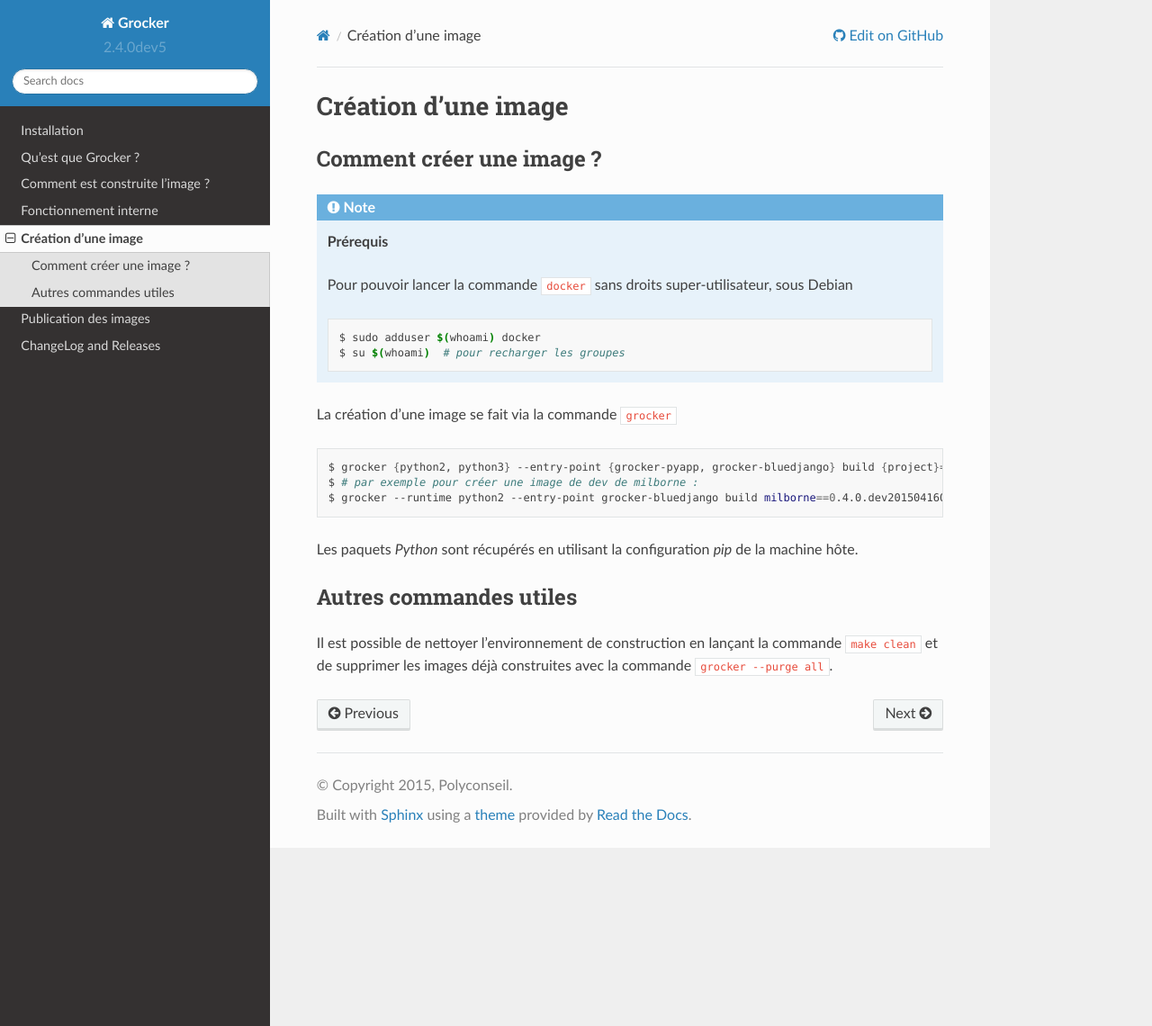
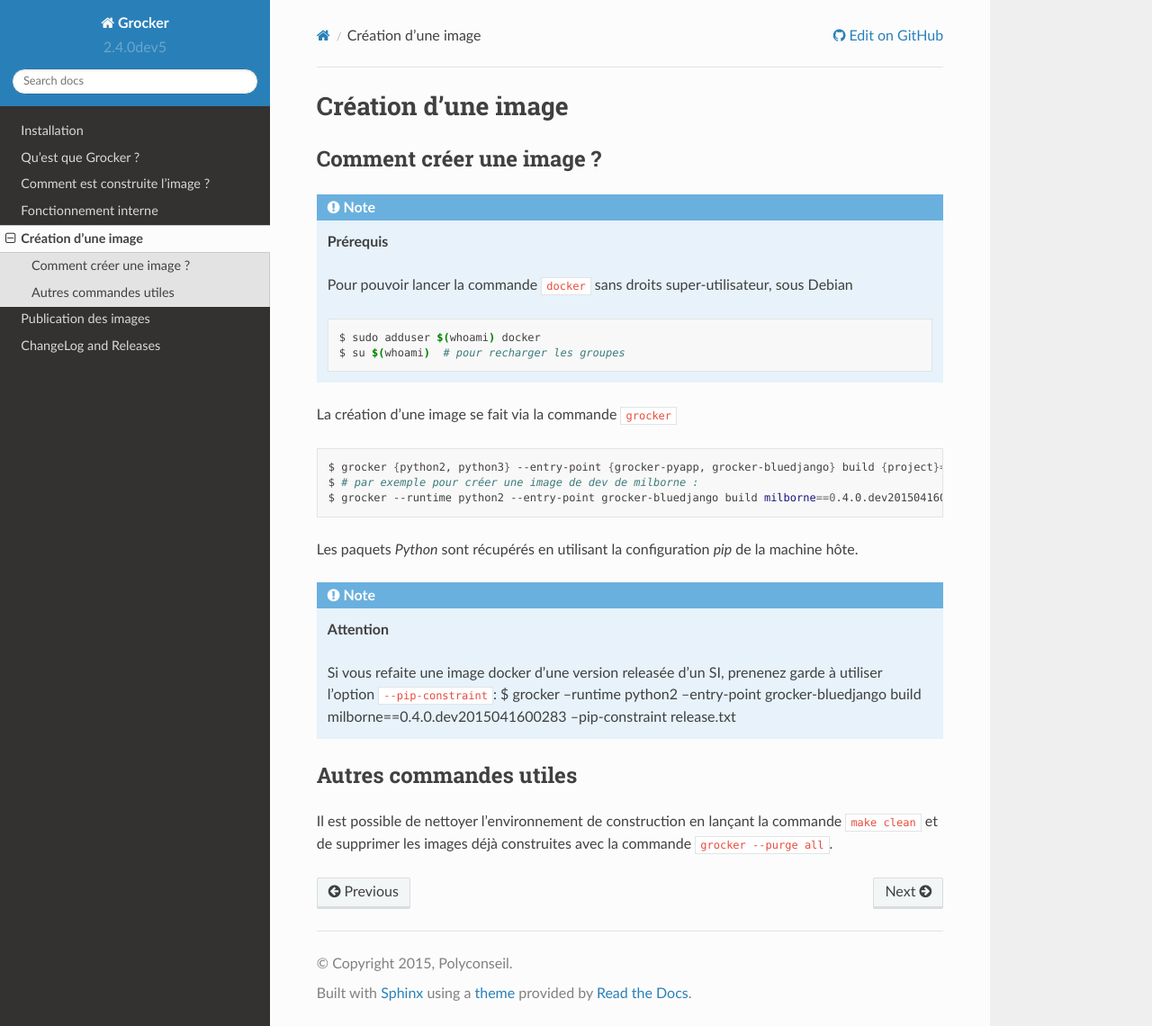
Before and after one commit to Polyconseil/grocker, a Sphinx documentation site: the page built from docs/usage/build.rst, in a window 1280 px wide and 1140 px high. Shown: the whole window at 90% size. Built offline with Sphinx 7.4.7 and the Read the Docs theme 2.0.0, drawn with Linux system fonts in a browser that asks for light colours.

Commit message:
docs: add pip-constraint option comment

```diff
--- a/docs/usage/build.rst
+++ b/docs/usage/build.rst
@@ -24,6 +24,13 @@
 
 Les paquets *Python* sont récupérés en utilisant la configuration *pip* de la machine hôte.
 
+.. note:: **Attention**
+
+   Si vous refaite une image docker d'une version releasée d'un SI, prenenez garde à utiliser l'option ``--pip-constraint``:
+   $ grocker --runtime python2 --entry-point grocker-bluedjango build milborne==0.4.0.dev2015041600283 --pip-constraint release.txt
+
+
+
 
 Autres commandes utiles
 -----------------------
```
